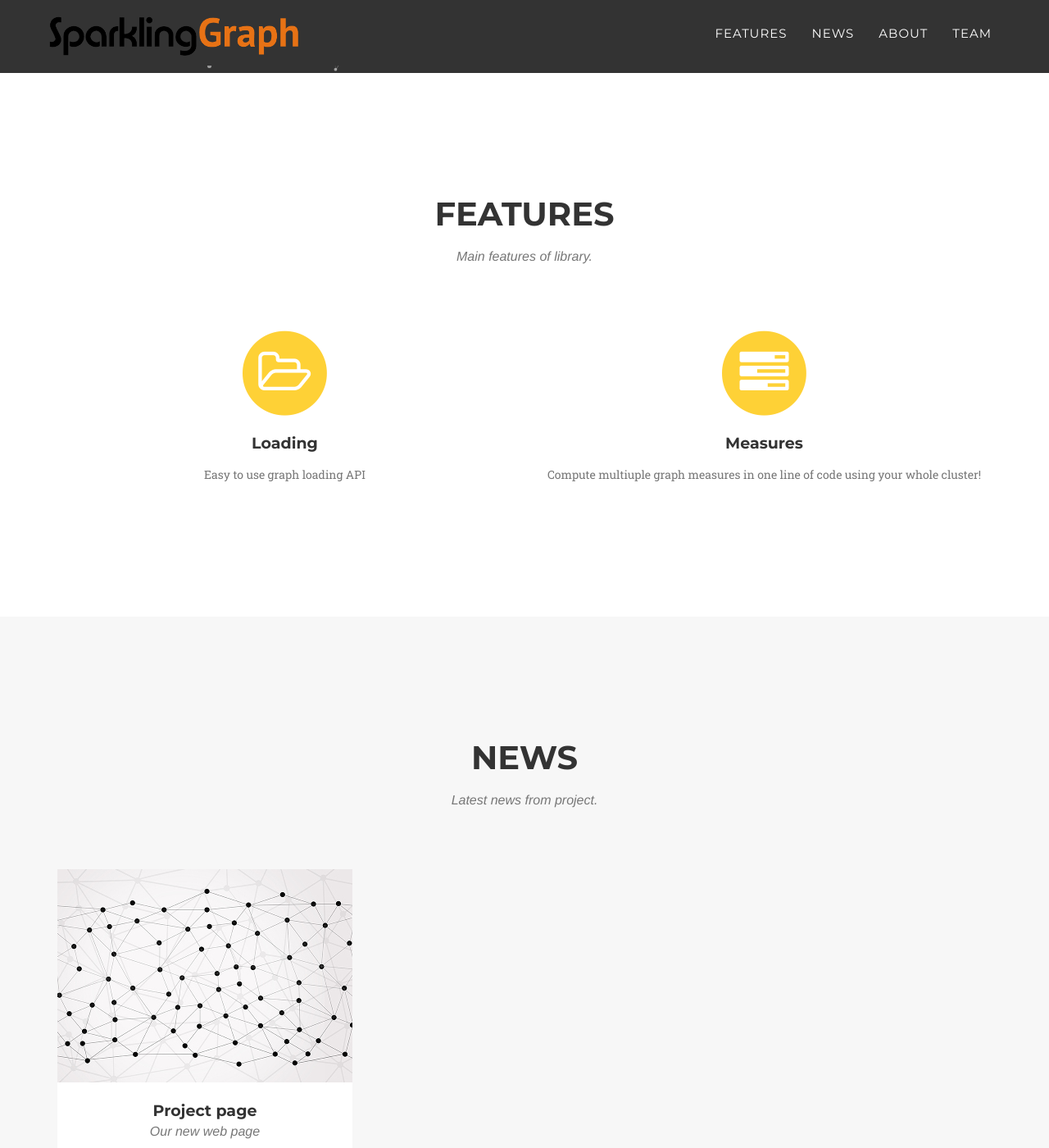
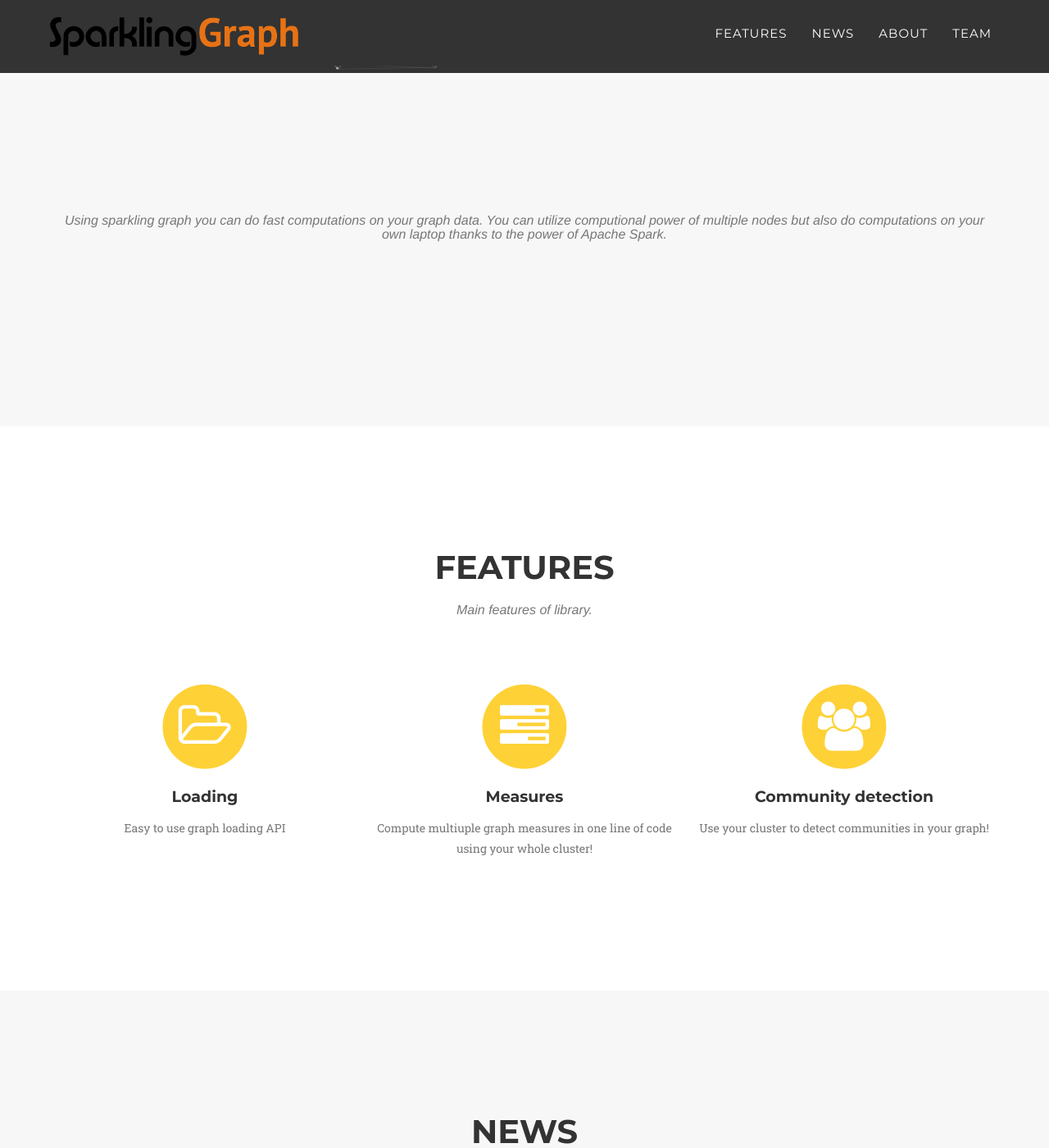
Before and after one commit to sparkling-graph/sparkling-graph.github.io, a Jekyll site: the page built from index.html, in a window 1280 px wide and 1400 px high, scrolled down 729 px. Shown: the whole window at 82% size. Built offline with Jekyll 4.4.1, drawn with Linux system fonts in a browser that asks for light colours; some web fonts are replaced.

Commit message:
Adding new section and info about new features

```diff
--- a/_includes/features.html
+++ b/_includes/features.html
@@ -8,7 +8,7 @@
                 </div>
             </div>
             <div class="row text-center">
-                <div class="col-md-6">
+                <div class="col-md-4">
                     <span class="fa-stack fa-4x">
                         <i class="fa fa-circle fa-stack-2x text-primary"></i>
                         <i class="fa fa-folder-open-o fa-stack-1x fa-inverse"></i>
@@ -16,7 +16,7 @@
                     <h4 class="service-heading">Loading</h4>
                     <p class="text-muted">Easy to use graph loading API</p>
                 </div>
-                <div class="col-md-6">
+                <div class="col-md-4">
                     <span class="fa-stack fa-4x">
                         <i class="fa fa-circle fa-stack-2x text-primary"></i>
                         <i class="fa fa-tasks fa-stack-1x fa-inverse"></i>
@@ -24,6 +24,14 @@
                     <h4 class="service-heading">Measures</h4>
                     <p class="text-muted">Compute multiuple graph measures in one line of code using your whole cluster!</p>
                 </div>
+                <div class="col-md-4">
+                    <span class="fa-stack fa-4x">
+                        <i class="fa fa-circle fa-stack-2x text-primary"></i>
+                        <i class="fa fa-users fa-stack-1x fa-inverse"></i>
+                    </span>
+                    <h4 class="service-heading">Community detection</h4>
+                    <p class="text-muted">Use your cluster to detect communities in your graph!</p>
+                </div>
             </div>
         </div>
     </section>
--- /dev/null
+++ b/_includes/text.html
@@ -0,0 +1,10 @@
+<!-- news Grid Section -->
+    <section id="text" class="bg-light-gray">
+        <div class="container">
+            <div class="row">
+                <div class="col-lg-12 text-center">
+                    <h3 class="section-subheading text-muted">Using sparkling graph you can do fast computations on your graph data. You can utilize computional power of multiple nodes but also do computations on your own laptop thanks to the power of Apache Spark.</h3>
+                </div>
+            </div>
+        </div>
+    </section>
--- a/_layouts/default.html
+++ b/_layouts/default.html
@@ -7,6 +7,7 @@
     <body id="page-top" class="index">
 
     {% include header.html %}
+    {% include text.html %}
     {% include features.html %}
     {% include news_grid.html %}
     {% include about.html %}
```
